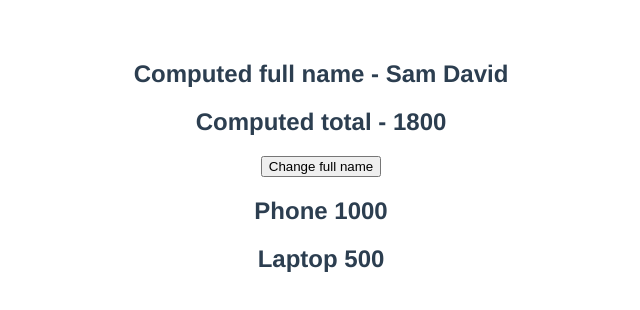
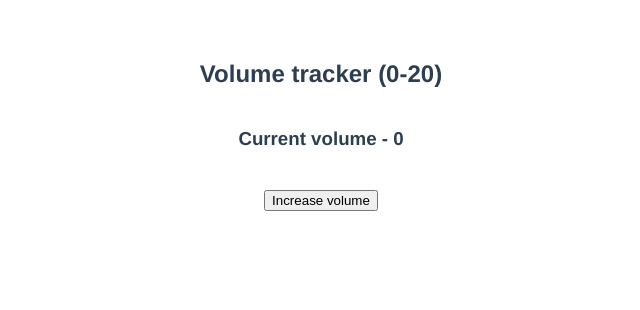
Before and after one commit to noatias1234/Vue-Js, a Vue app: page / in a window 1280 px wide. Shown: the top 310 px of the page, without its empty margins (319-959 px from the left). Built offline with nearby package versions, Linux system fonts and the light colour scheme.

Commit message:
Watchers

```diff
--- a/src/components/HelloWorld.vue
+++ b/src/components/HelloWorld.vue
@@ -1,10 +1,8 @@
 <template>
   <div>
-    <h2>Computed full name - {{ fullName }}</h2>
-    <h2>Computed total - {{ total }}</h2>
-    <button @click="changeFullName">Change full name</button>
-    <h2 v-for="item in expensiveItems" :key="item.id">
-      {{ item.title }} {{ item.price }}</h2>
+    <h2>Volume tracker (0-20)</h2>
+    <h3>Current volume - {{ volume }}</h3>
+    <button @click="this.volume += 2">Increase volume</button>
   </div>
 </template>
 
@@ -14,47 +12,15 @@ export default {
   name: 'HelloWorld',
   data() {
     return {
-      firstName: 'Sam',
-      lastName: 'David',
-      items: [
-        {
-          id: 1,
-          title: 'TV',
-          price: 300
-        }, {
-          id: 2,
-          title: 'Phone',
-          price: 1000
-        },
-        {
-          id: 1,
-          title: 'Laptop',
-          price: 500
-        },
-      ]
+      volume: 0
     }
   },
-  methods: {
-    changeFullName() {
-      this.fullName = 'Nate Rosen'
-    }
-  },
-  computed: { //Computed properties are automaticly recalculated if their dependencies change , Perfer if we have a big logic
-    fullName: {
-      get() {
-        return this.firstName + " " + this.lastName
-      },
-      set(value) {
-        const names = value.split(' ');
-        this.firstName = names[0];
-        this.lastName = names[1];
-      }
-    },
-    total() {
-      return this.items.reduce((total, curr) => (total = total + curr.price), 0);
-    },
-    expensiveItems() {
-      return this.items.filter(item => item.price > 400);
+  methods: {},
+  computed: {},
+  watch: { // watch for a change in value , in this way we can react to data changes
+    volume(newValue, oldValue) {
+      if (oldValue < newValue && newValue === 16)
+        alert("Listening to a high volume for a long time may damage your hearing");
     }
   }
 }
```
